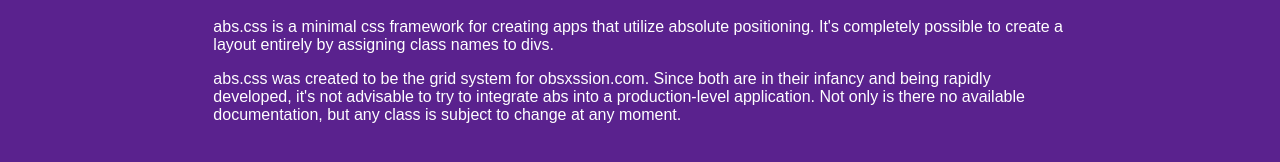
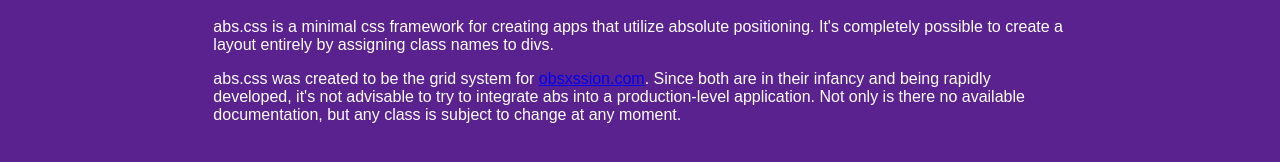
Before and after one commit to garetmckinley/abs.css, a plain HTML site: page index.html in a window 1280 px wide. Shown: the part 498-660 px from the top of the page. Drawn offline with Linux system fonts and the light colour scheme.

Commit message:
added link to obsxssion

```diff
--- a/index.html
+++ b/index.html
@@ -41,7 +41,7 @@
 				abs.css is a minimal css framework for creating apps that utilize absolute positioning. It's completely possible to create a layout entirely by assigning class names to divs.
 			</p>
 			<p>
-				abs.css was created to be the grid system for obsxssion.com. Since both are in their infancy and being rapidly developed, it's not advisable to try to integrate abs into a production-level application. Not only is there no available documentation, but any class is subject to change at any moment.
+				abs.css was created to be the grid system for <a href="http://obsxssion.com">obsxssion.com</a>. Since both are in their infancy and being rapidly developed, it's not advisable to try to integrate abs into a production-level application. Not only is there no available documentation, but any class is subject to change at any moment.
 			</p>
 		</div>
 	</div>
```
